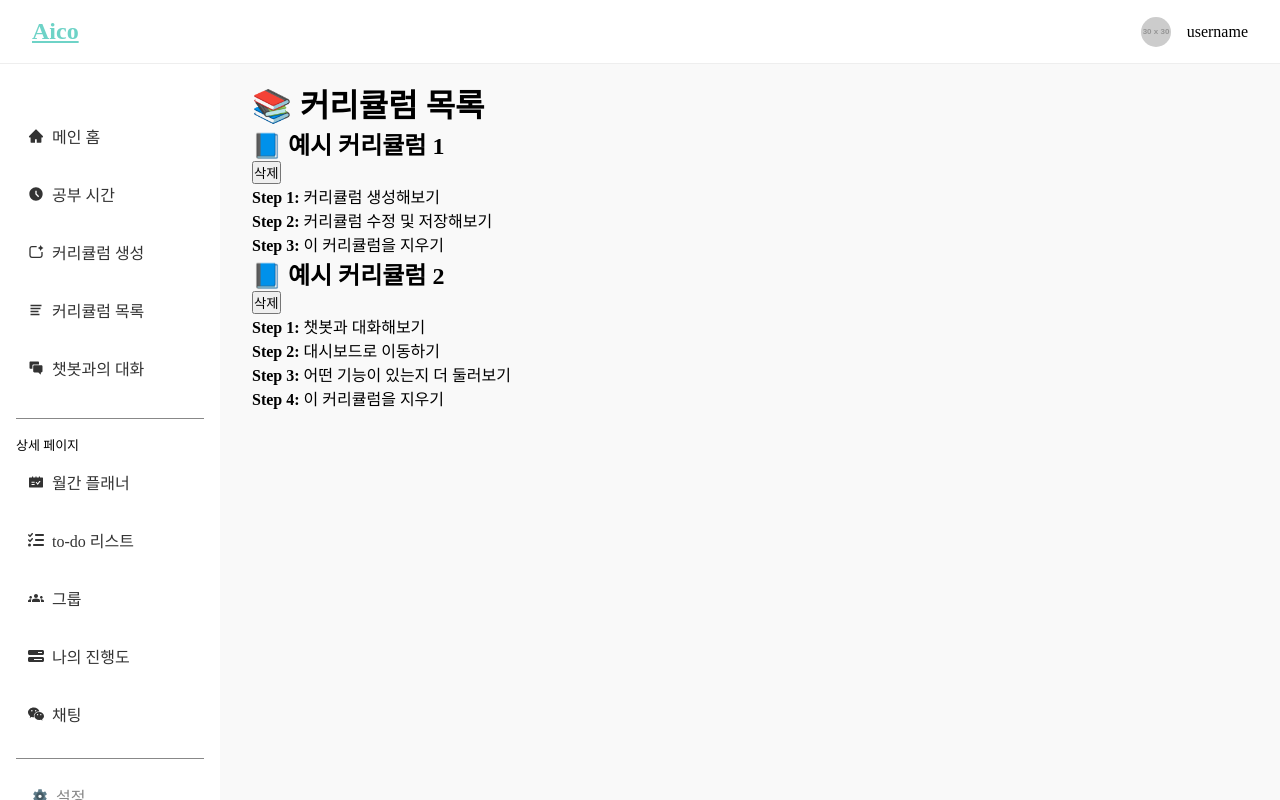
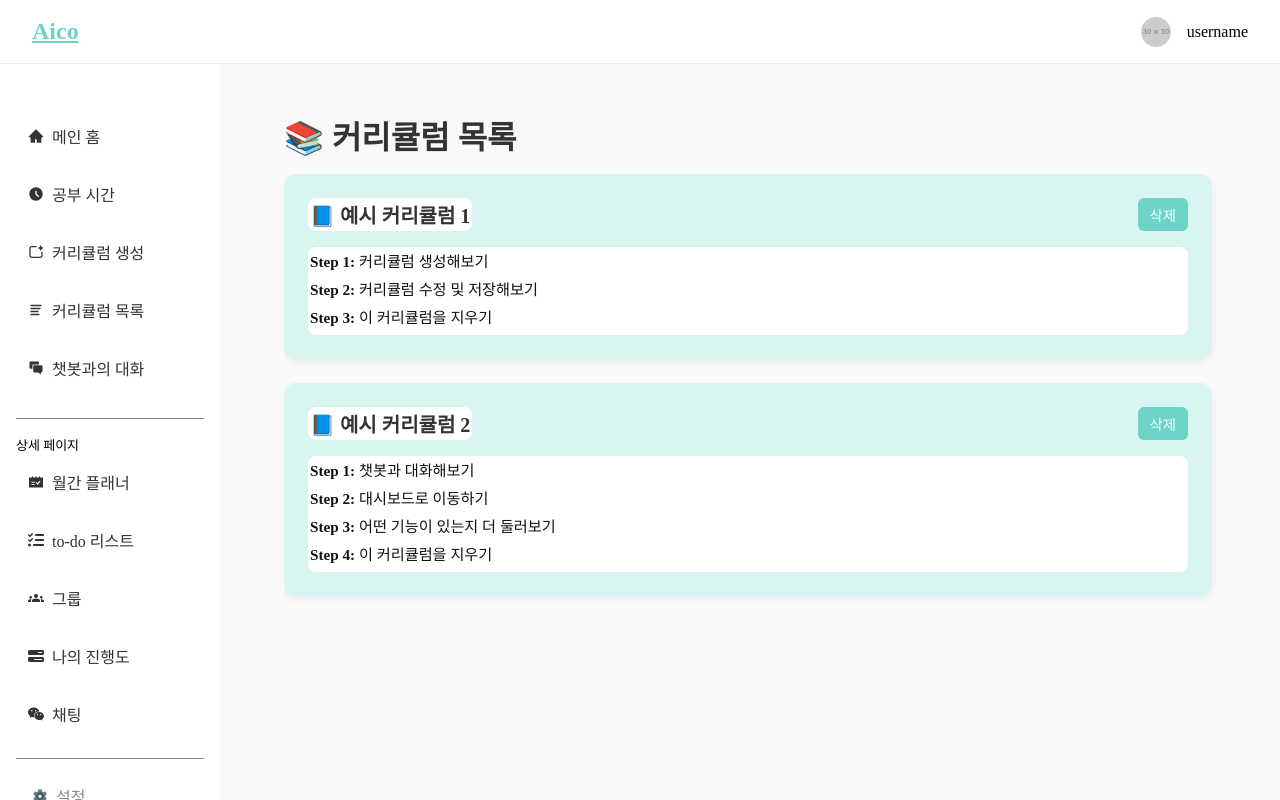
Before and after one commit to aico-team/aico-frontend, a React (Vite) app: page /CurriculumList in a window 1280 px wide. Built offline with nearby package versions, Linux system fonts and the light colour scheme; no server answers.

Commit message:
feat: 더미 데이터 활용을 위한 개선, 간결한 스타일링 변경 및 로딩 상태 추가

```diff
--- a/src/pages/CurriculumList.jsx
+++ b/src/pages/CurriculumList.jsx
@@ -4,12 +4,16 @@ import "../styles/CurriculumList.css";
 
 const CurriculumList = () => {
   //여러 개의 커리큘럼 객체가 들어있는 배열 curriculum
-  const { curriculums, fetchCurriculumList, deleteCurriculum } =
+  const { curriculums, fetchCurriculumList, deleteCurriculum, isLoading } =
     useCurriculumStore();
 
   useEffect(() => {
     fetchCurriculumList();
   }, []);
+
+  if (isLoading) {
+    return <p className="empty-message">불러오는 중입니다...</p>;
+  }
 
   return (
     <div className="curriculum-list-container">
@@ -23,7 +27,7 @@ const CurriculumList = () => {
               <div className="curriculum-header">
                 <h2 className="curriculum-topic">📘 {curri.topic}</h2>
                 <button
-                  className="delete button"
+                  className="delete-button"
                   onClick={() => {
                     if (window.confirm("정말 삭제하시겠습니까?")) {
                       deleteCurriculum(curri.id);
@@ -34,7 +38,9 @@ const CurriculumList = () => {
                 </button>
               </div>
               <div className="step-list">
-                {Object.entries(curri.curriculumMap).map(([step, detail]) => (
+                {Object.entries(curri.curriculumMap)
+                  .sort(([a], [b]) => Number(a) - Number(b))
+                  .map(([step, detail]) => (
                     <div
                       key={step}
                       className={`step-item ${detail.completed ? "completed" : ""}`}
--- a/src/styles/CurriculumList.css
+++ b/src/styles/CurriculumList.css
@@ -1,8 +1,80 @@
-button {
-                  background: "#6ED3C7",
-                  color: "white",
-                  border: "none",
-                  borderRadius: "4px",
-                  height: "100%",
-                  textAlign: "center",
+/* CurriculumList.css */
+.curriculum-list-container {
+  width: 100%;
+  padding: 2rem 2rem;
 }
+
+.curriculum-title {
+  font-size: 2rem;
+  font-weight: bold;
+  margin-bottom: 1rem;
+  color: #333;
+}
+
+.empty-message {
+  text-align: center;
+  color: #888;
+  font-size: 1rem;
+}
+
+.curriculum-scroll {
+  max-height: 70vh;
+  overflow-y: auto;
+  padding-right: 4px;
+}
+
+.curriculum-card {
+  background-color: #d8f5f2;
+  border-radius: 12px;
+  padding: 1.5rem;
+  margin-bottom: 1.5rem;
+  box-shadow: 0 4px 8px rgba(0, 0, 0, 0.05);
+}
+
+.curriculum-header {
+  display: flex;
+  justify-content: space-between;
+  align-items: center;
+  margin-bottom: 1rem;
+}
+
+.curriculum-topic {
+  font-size: 1.25rem;
+  color: #333;
+  background-color: white;
+  border-radius: 8px;
+  padding: 2px;
+  margin: 0;
+}
+
+.delete-button {
+  background-color: #6ed3c7;
+  color: white;
+  border: none;
+  padding: 6px 12px;
+  border-radius: 6px;
+  cursor: pointer;
+  font-size: 0.9rem;
+  font-weight: 500;
+}
+
+.delete-button:hover {
+  background-color: #5fc2b6;
+}
+
+.step-list {
+  padding-left: 10px;
+  background-color: white;
+  border-radius: 8px;
+  padding: 2px;
+}
+
+.step-item {
+  margin-bottom: 6px;
+  color: #111;
+  font-size: 0.95rem;
+}
+
+.step-item.completed {
+  color: gray;
+}
--- a/stores/curriculumStore.js
+++ b/stores/curriculumStore.js
@@ -24,7 +24,8 @@ const dummyCurriculums = [
 ];
 
 const useCurriculumStore = create((set) => ({
-  curriculums: dummyCurriculums,
+  curriculums: [],
+  isLoading: true,
 
   //새 커리큘럼을 기존 목록에 추가
   addCurriculum: (newCurri) =>
@@ -56,16 +57,26 @@ const useCurriculumStore = create((set) => ({
 
   //커리큘럼 목록 불러오기
   fetchCurriculumList: async () => {
+    set({ isLoading: true });
+
     try {
       const response = await apiClient.get("/curri/list");
-      set({ curriculums: response.data });
+      set({ curriculums: response.data, isLoading: false });
     } catch (err) {
+      //[개발용] 백엔드 연결이 안될 때 더미 데이터 사용
+      console.warn("API 연결 실패. 더미 데이터로 대체");
+      set({ curriculums: dummyCurriculums, isLoading: false });
+
+      //[운영용] 추후 배포 / 운영 시에는 아래 코드 활성화 필요
+      /*
       if (err.response?.status === 404) {
         console.warn("커리큘럼 없음:", err.response.data);
         set({ curriculums: [] });
       } else {
         console.error("커리큘럼 목록 조회 실패:", err);
+        set({ curriculums: dummyCurriculums });
       }
+      */
     }
   },
 }));
```
Lines whose indentation alone changed are shown as unchanged.
